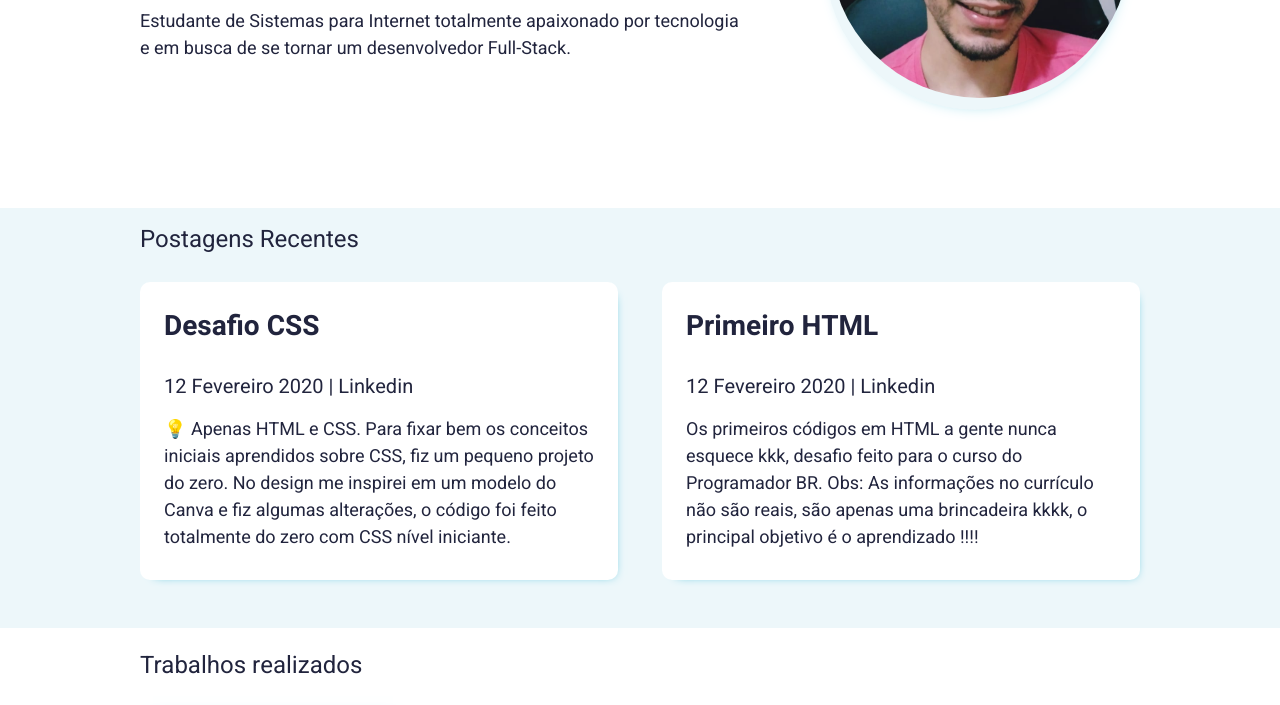
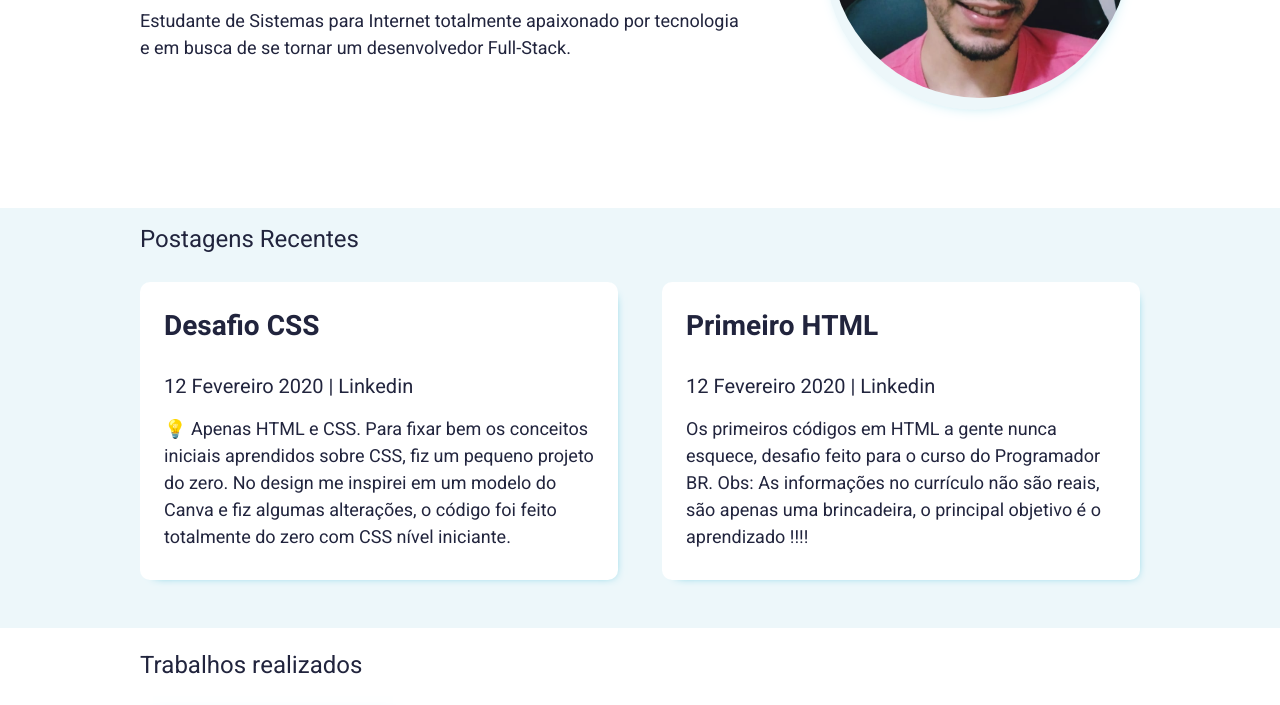
Before and after one commit to lucasDechenier/projeto_portfolio, a plain HTML site: page index.html in a window 1280 px wide. Shown: the part 339-1044 px from the top of the page. Drawn offline with Linux system fonts and the light colour scheme.

Commit message:
Ajustando Texto

```diff
--- a/index.html
+++ b/index.html
@@ -62,9 +62,9 @@
                     Primeiro HTML</a>
                 <p class="data">12 Fevereiro 2020 | Linkedin</p>
                 <p>
-                    Os primeiros códigos em HTML a gente nunca esquece kkk, desafio feito para o curso do Programador
+                    Os primeiros códigos em HTML a gente nunca esquece, desafio feito para o curso do Programador
                     BR.
-                    Obs: As informações no currículo não são reais, são apenas uma brincadeira kkkk, o principal
+                    Obs: As informações no currículo não são reais, são apenas uma brincadeira, o principal
                     objetivo é o aprendizado !!!!
                 </p>
             </div>
```
